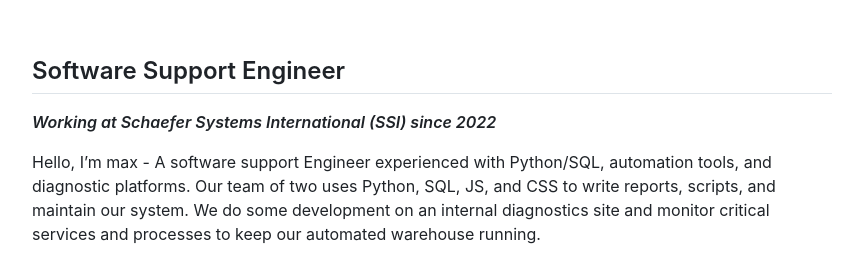
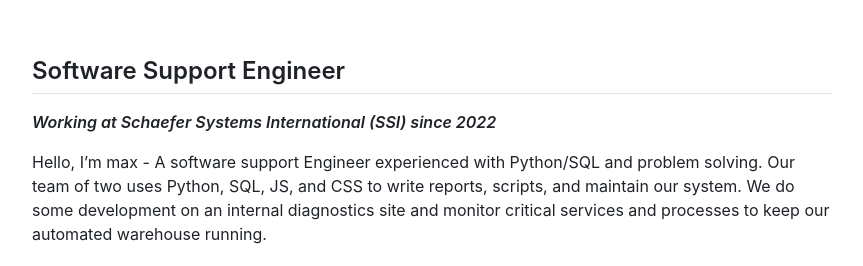
Before and after one commit to Max-Durbin/maxdurbin, a Jekyll site: the page built from index.md, in a window 1280 px wide and 900 px high, cut to the strip 0-266 px from the top of the window. Shown: the whole strip, without its empty margins (208-1071 px from the left). Built offline with Jekyll 4.4.1, drawn with Linux system fonts in a browser that asks for light colours; nearby versions of some CDN libraries.

Commit message:
edit intro

```diff
--- a/index.md
+++ b/index.md
@@ -13,7 +13,7 @@ layout: default
 ## **Software Support Engineer**
 ***Working at Schaefer Systems International (SSI) since 2022***
 
-Hello, I'm max - A software support Engineer experienced with Python/SQL, automation tools, and diagnostic platforms.
+Hello, I'm max - A software support Engineer experienced with Python/SQL and problem solving.
 Our team of two uses Python, SQL, JS, and CSS to write reports, scripts,
 and maintain our system. We do some development on an internal diagnostics site
 and monitor critical services and processes to keep our automated warehouse running.
```
